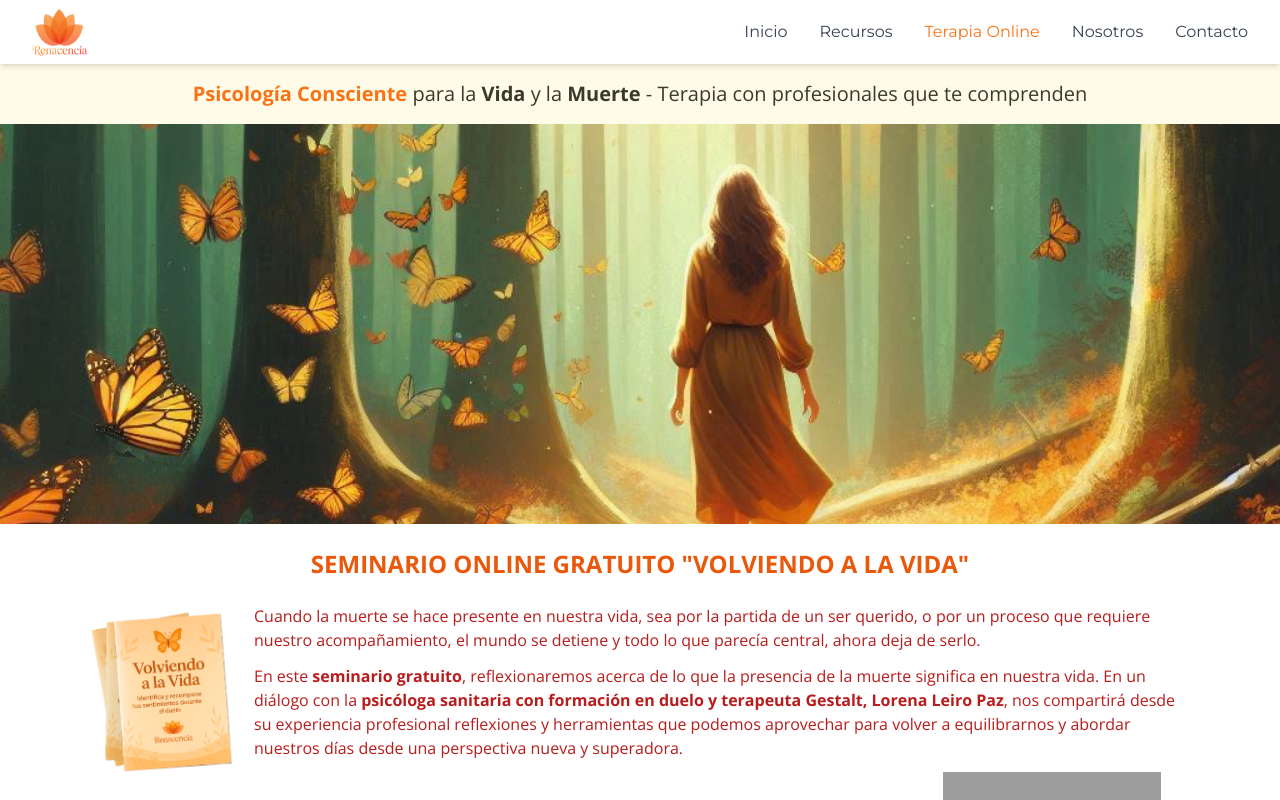
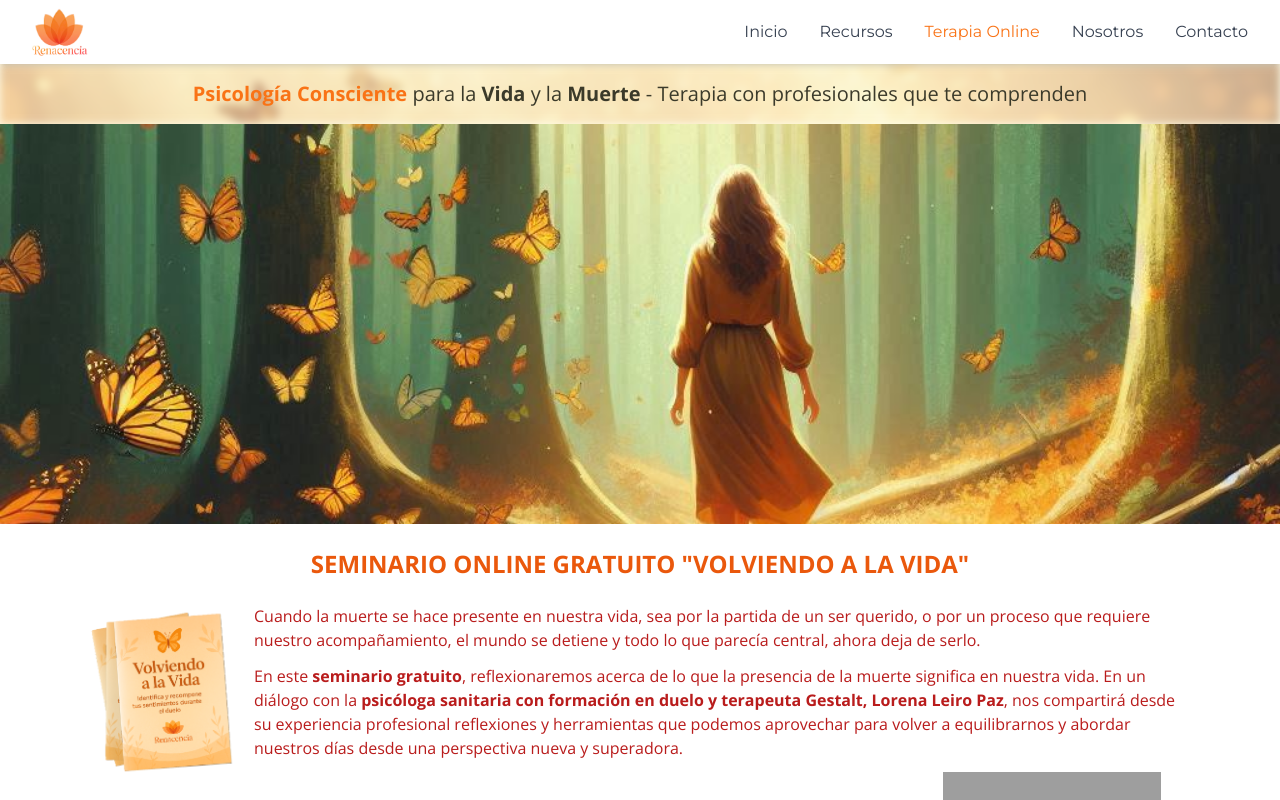
Before and after one commit to dominusDeus/renacencia, a Next.js app: page / in a window 1280 px wide. Shown: the top 800 px of the page. Built offline with nearby package versions, Linux system fonts and the light colour scheme; grey boxes are pictures that could not be loaded.

Commit message:
updated initial phrase bg

```diff
--- a/src/components/hero-replacement.tsx
+++ b/src/components/hero-replacement.tsx
@@ -10,6 +10,12 @@ const HeroReplacement = () => {
     <div className="w-full font-opensans">
       {/* Header text */}
       <div className="w-full relative py-4 bg-yellow-50">
+        <Image
+          src={Butterflies.src}
+          alt="Butterflies"
+          fill
+          className="object-cover opacity-50 blur-sm"
+        />
         <div className="relative z-10 text-xl text-center px-4">
           <span className="font-bold text-orange-500">
             Psicología Consciente
@@ -59,9 +65,9 @@ const HeroReplacement = () => {
 
           <p className="mb-3 text-center md:text-left">
             En este{" "}
-            <span className="font-bold text-red-700">seminario gratuito</span>
-            , reflexionaremos acerca de lo que la presencia de la muerte
-            significa en nuestra vida. En un diálogo con la{" "}
+            <span className="font-bold text-red-700">seminario gratuito</span>,
+            reflexionaremos acerca de lo que la presencia de la muerte significa
+            en nuestra vida. En un diálogo con la{" "}
             <span className="font-bold text-red-700">
               psicóloga sanitaria con formación en duelo y terapeuta Gestalt,
               Lorena Leiro Paz
```
